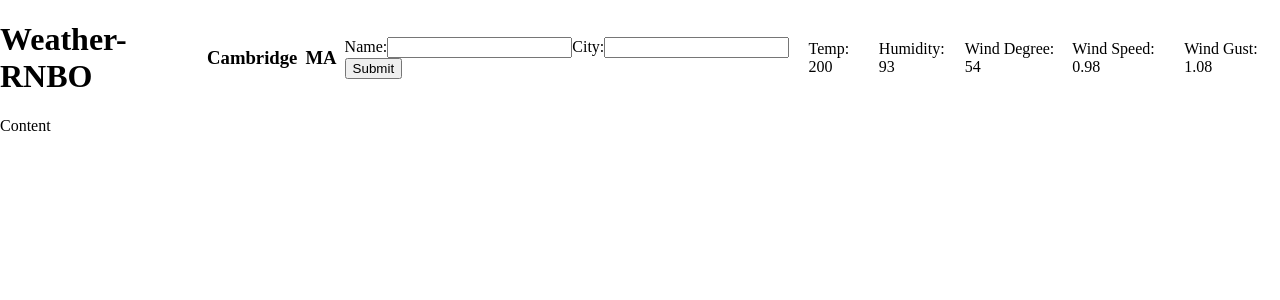
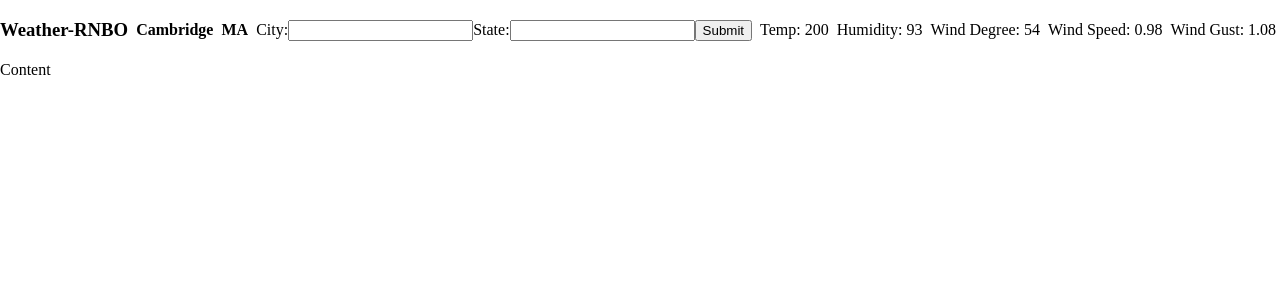
Before and after one commit to jedwards2/weather-rnbo, a React (Create React App) app: page / in a window 1280 px wide. Shown: the top 300 px of the page. Built offline with nearby package versions, Linux system fonts and the light colour scheme; no server answers.

Commit message:
fixed query requests

```diff
--- a/src/App.css
+++ b/src/App.css
@@ -11,3 +11,12 @@ html, body, #root {
   align-items: center;
   gap: 1vh;
 }
+
+#label--div {
+  display: flex;
+}
+
+form {
+  display: flex;
+
+}
--- a/src/App.tsx
+++ b/src/App.tsx
@@ -42,18 +42,17 @@ function App() {
   }
 
   const getLocation = async () => {
-    const request = await fetch(`http://api.openweathermap.org/geo/1.0/direct?q=${location.city},${location.state}&limit=1&appid=${process.env.REACT_APP_API_KEY}`)
-    const response = (await request.json())
+    const request = await fetch(`http://api.openweathermap.org/geo/1.0/direct?q=${formData.city},${formData.state}&limit=1&appid=${process.env.REACT_APP_API_KEY}`)
+    const response = await request.json();
     setLocation({
-      city: response.city,
-      state: response.state,
-      lat: response.lat,
-      lon: response.lon,
+      city: response[0].city,
+      state: response[0].state,
+      lat: response[0].lat,
+      lon: response[0].lon,
     })
   }
 
   const fetchUsers = async () => {
-      console.log("...fetching");
       const request = await fetch(`https://api.openweathermap.org/data/2.5/weather?lat=${location.lat}&lon=${location.lon}&appid=${process.env.REACT_APP_API_KEY}`)
       const response = (await request.json())
       parseData(response);
@@ -61,11 +60,12 @@ function App() {
 
   const handleSubmit = (e: React.ChangeEvent) => {
     e.preventDefault();
+    getLocation();
     setFormData({
       city: "",
       state: ""
     })
-    getLocation()
+
   }
 
   useEffect(() => {
--- a/src/Header.tsx
+++ b/src/Header.tsx
@@ -1,5 +1,7 @@
 const Header = ({weatherData, location, handleSubmit, formData, setFormData}: any) => {
+
   const handleChange = (e: any, value: String) => {
+    console.log(formData)
     if (value === "city"){
         setFormData((prevData: any) => {
           return {
@@ -19,18 +21,20 @@ const Header = ({weatherData, location, handleSubmit, formData, setFormData}: an
 
   return (
     <div id="header--div">
-      <h1>Weather-RNBO</h1>
-      <h3>{location.city}</h3>
-      <h3>{location.state}</h3>
+      <h3>Weather-RNBO</h3>
+      <h4>{location.city}</h4>
+      <h4>{location.state}</h4>
       <form onSubmit={(e) => handleSubmit(e)}>
-        <label>
-          Name:
-          <input type="text" name="cityname" value={formData.city} onChange={(e) => handleChange(e, "city")}/>
-        </label>
-        <label>
-          City:
-          <input type="text" name="citystate" value={formData.state} onChange={(e) => handleChange(e, "state")}/>
-        </label>
+        <div id="label--div">
+          <label>
+            City:
+            <input type="text" name="city" value={formData.city} onChange={(e) => handleChange(e, "city")}/>
+          </label>
+          <label>
+            State:
+            <input type="text" name="state" value={formData.state} onChange={(e) => handleChange(e, "state")}/>
+          </label>
+        </div>
 
         <button>Submit</button>
       </form>
```
